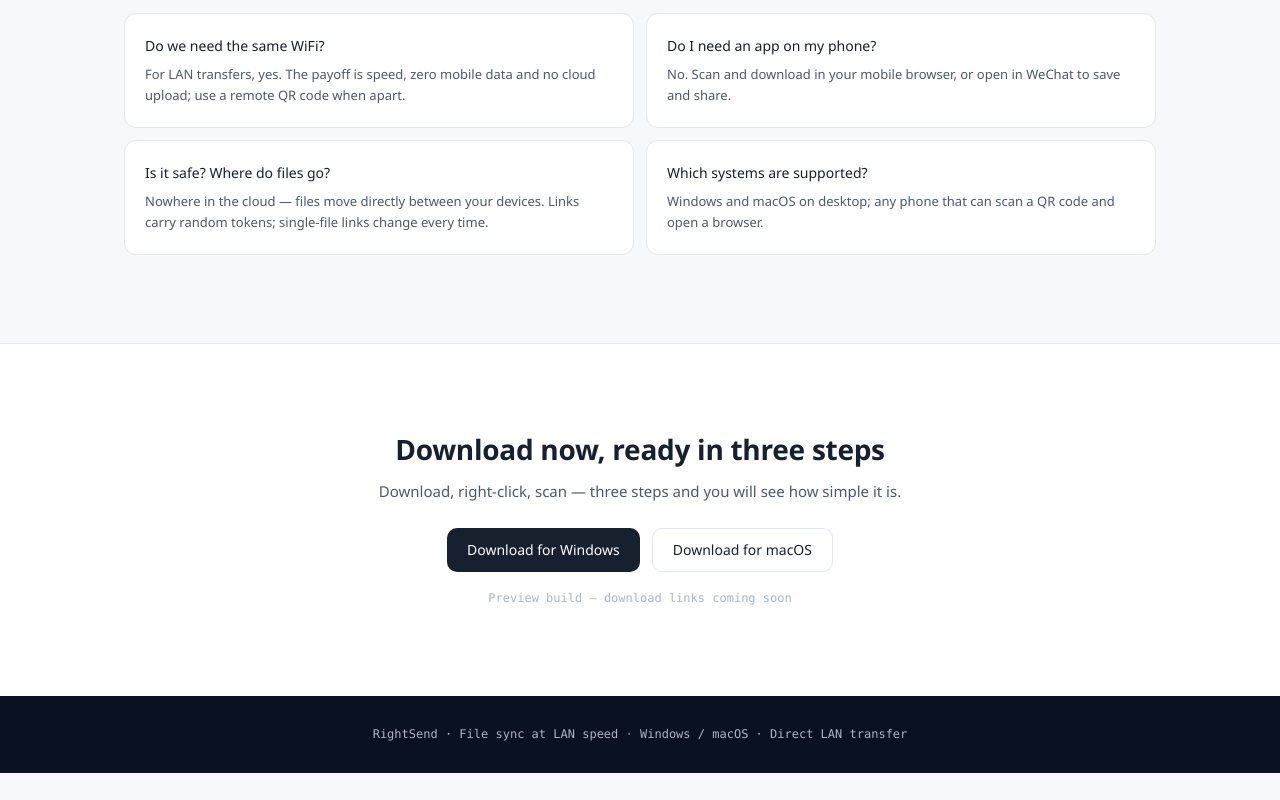
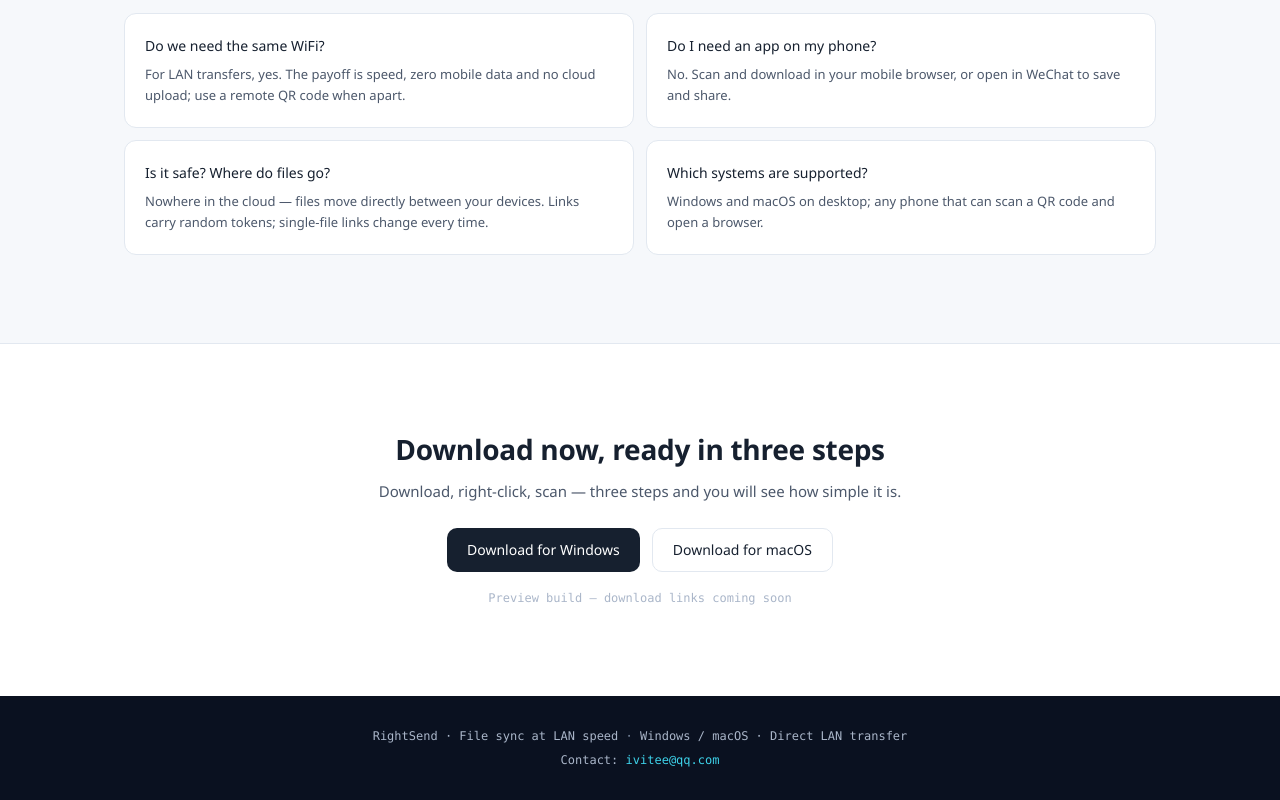
Before and after one commit to epaii/rightsend, a plain HTML site: page index.html in a window 1280 px wide. Shown: the part 3515-4315 px from the top of the page. Before the commit the page ends 4288 px from the top, so only its background shows below. Drawn offline with Linux system fonts and the light colour scheme.

Commit message:
页脚添加联系邮箱 ivitee@qq.com（mailto，双语）

```diff
--- a/index.html
+++ b/index.html
@@ -131,8 +131,10 @@
   /* ===== final cta ===== */
   .final{text-align:center;background:var(--l1);border-top:1px solid var(--lline)}
   .final .sec-sub{margin:0 auto 24px}
-  footer{background:var(--d0);color:var(--dtx3);padding:28px 0;font-family:var(--mono);font-size:12px;text-align:center}
+  footer{background:var(--d0);color:var(--dtx3);padding:28px 0;font-family:var(--mono);font-size:12px;text-align:center;line-height:2}
   footer span{color:var(--dtx2)}
+  footer a{color:var(--ac);text-decoration:none}
+  footer a:hover{text-decoration:underline}
 
   /* ===== i18n ===== */
   .en{display:none}
@@ -327,7 +329,12 @@
   </div>
 </section>
 
-<footer><span class="zh">右键快传 RightSend · 数据同步，局域网速度更快</span><span class="en">RightSend · File sync at LAN speed</span> · <span><span class="zh">Windows / macOS · 局域网直传</span><span class="en">Windows / macOS · Direct LAN transfer</span></span></footer>
+<footer>
+  <div class="wrap">
+    <div><span class="zh">右键快传 RightSend · 数据同步，局域网速度更快</span><span class="en">RightSend · File sync at LAN speed</span> · <span><span class="zh">Windows / macOS · 局域网直传</span><span class="en">Windows / macOS · Direct LAN transfer</span></span></div>
+    <div><span class="zh">联系：</span><span class="en">Contact: </span><a href="mailto:ivitee@qq.com">ivitee@qq.com</a></div>
+  </div>
+</footer>
 
 <script>
 (function(){
```
